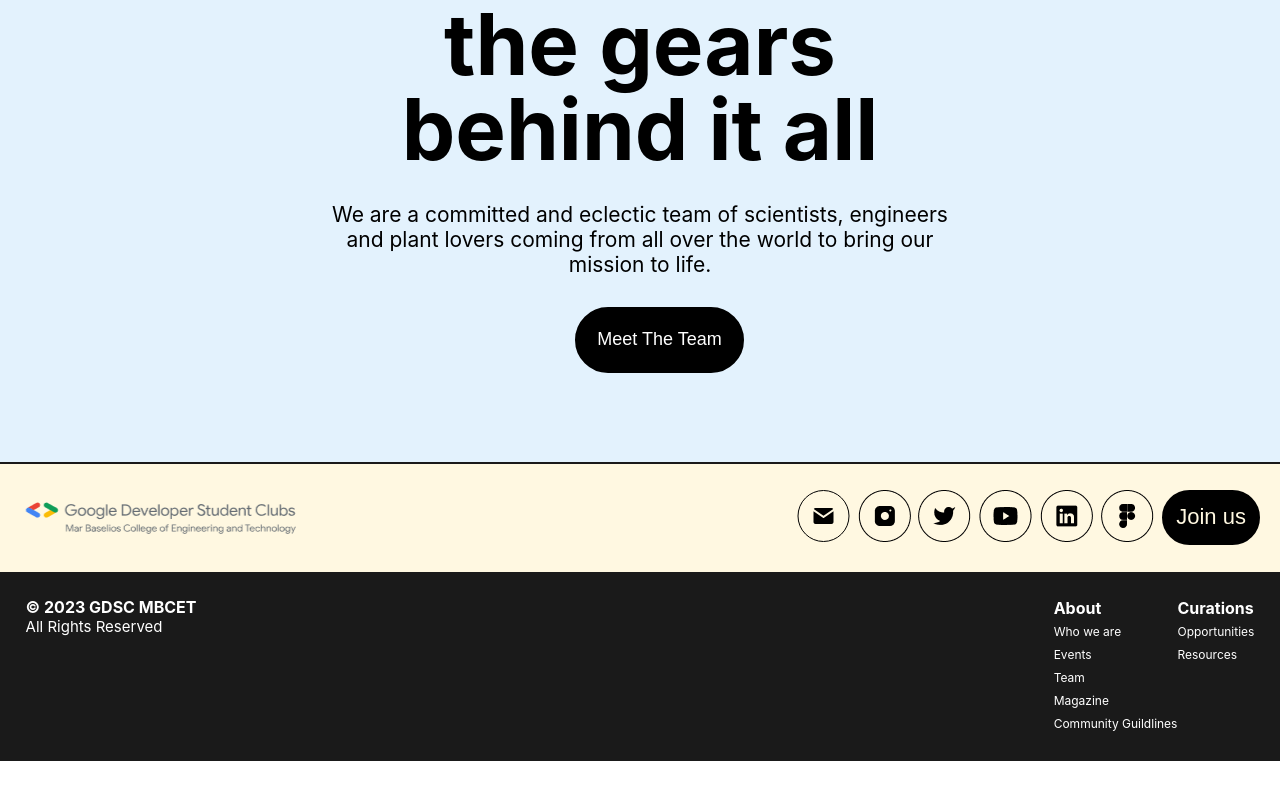
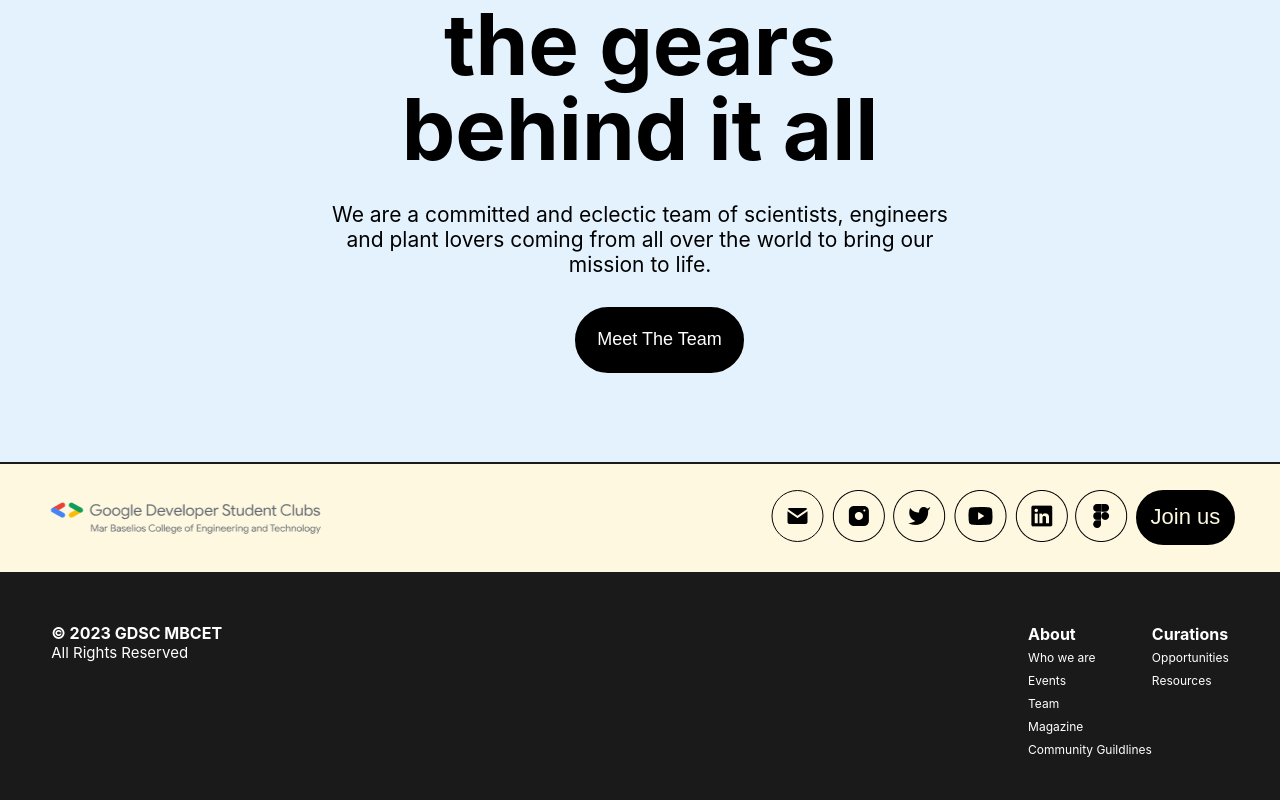
Before and after one commit to dscmbcet/dscmbcet-website, a React (Vite) app: page / in a window 1280 px wide. Shown: the part 4432-5232 px from the top of the page. Before the commit the page ends 5193 px from the top, so only its background shows below. Built offline with nearby package versions, Linux system fonts and the light colour scheme.

Commit message:
footer update

```diff
--- a/src/pages/home/Home.css
+++ b/src/pages/home/Home.css
@@ -284,7 +284,7 @@
 	display: flex;
 	flex-direction: row;
 	background-color: #FFF8E1;
-	padding:2% 7% ;
+	padding:2% 9% ;
 	align-items: center;
     justify-content: space-between;
 }
@@ -305,7 +305,7 @@
 .home_footer_two{
 	background: linear-gradient(0deg, #1A1A1A, #1A1A1A);
     color:white;
-     padding: 2%;
+     padding: 4%;
 	display: flex;
 	flex-direction: row;
 	justify-content: space-between;
```
